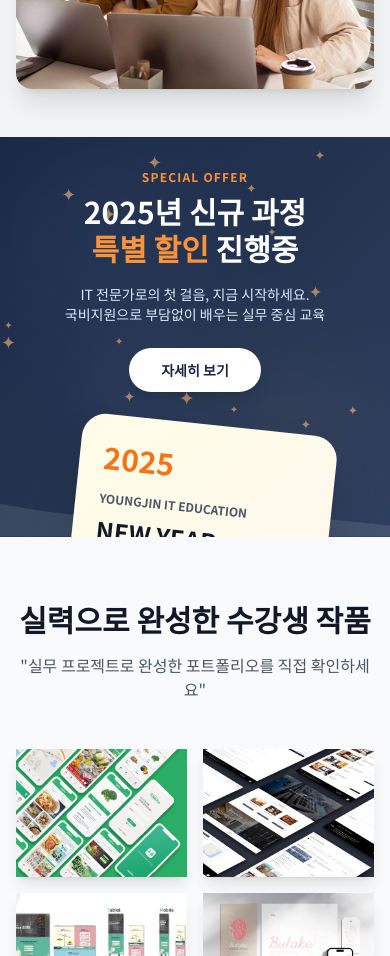
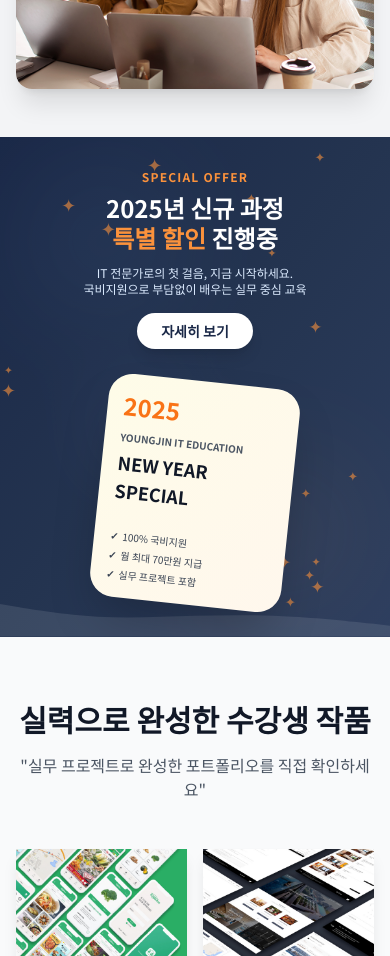
Before and after one commit to yjjob-it/yg-it-homepage, a React (Vite) app: page / in a window 390 px wide. Shown: the part 3360-4316 px from the top of the page. Built offline with nearby package versions, Linux system fonts and the light colour scheme; a web font is replaced by a local one.

Commit message:
Update App.jsx

```diff
--- a/src/App.jsx
+++ b/src/App.jsx
@@ -476,16 +476,21 @@ const CoursesSection = () => {
 
 // Animated Counter Component
 
-const AnimatedCounter = ({ end, duration = 2000, suffix = "" }) => {
+const AnimatedCounter = ({ end, duration = 800, suffix = "" }) => {
   const [count, setCount] = useState(0);
   const [isVisible, setIsVisible] = useState(false);
   const counterRef = useRef(null);
+  const hasAnimated = useRef(false);
 
   useEffect(() => {
     const observer = new IntersectionObserver(
       ([entry]) => {
-        if (entry.isIntersecting && !isVisible) {
+        if (entry.isIntersecting) {
           setIsVisible(true);
+          hasAnimated.current = false;
+        } else {
+          setIsVisible(false);
+          setCount(0);
         }
       },
       { threshold: 0.3 }
@@ -500,20 +505,26 @@ const AnimatedCounter = ({ end, duration = 2000, suffix = "" }) => {
         observer.unobserve(counterRef.current);
       }
     };
-  }, [isVisible]);
+  }, []);
 
   useEffect(() => {
-    if (!isVisible) return;
-
+    if (!isVisible || hasAnimated.current) return;
+
+    hasAnimated.current = true;
     let startTime;
     let animationFrame;
 
+    // easeOutQuad 함수로 더 빠르게 느껴지도록
+    const easeOutQuad = (t) => t * (2 - t);
+
     const animate = (currentTime) => {
       if (!startTime) startTime = currentTime;
-      const progress = (currentTime - startTime) / duration;
+      const elapsed = currentTime - startTime;
+      const progress = Math.min(elapsed / duration, 1);
+      const easedProgress = easeOutQuad(progress);
 
       if (progress < 1) {
-        setCount(Math.floor(end * progress));
+        setCount(Math.floor(end * easedProgress));
         animationFrame = requestAnimationFrame(animate);
       } else {
         setCount(end);
@@ -565,7 +576,6 @@ const StatsSection = () => {
                     clipRule="evenodd"
                   />
                 </svg>
-                {/* 툴팁 */}
                 <div className="absolute left-1/2 -translate-x-1/2 bottom-full mb-2 hidden group-hover:block w-40 sm:w-48 bg-gray-800 text-white text-xs rounded-lg py-2 px-3 z-10 whitespace-normal">
                   IT 관련 분야
                   <br />
@@ -576,7 +586,7 @@ const StatsSection = () => {
             </div>
             <div className="flex items-center justify-center gap-1 sm:gap-2">
               <p className="text-3xl sm:text-4xl md:text-5xl font-bold bg-gradient-to-r from-orange-500 to-red-500 bg-clip-text text-transparent">
-                <AnimatedCounter end={85} suffix="%" />
+                <AnimatedCounter end={85} suffix="%" duration={1000} />
               </p>
               <svg
                 className="w-10 h-10 sm:w-12 sm:h-12 md:w-16 md:h-16 text-orange-500 flex-shrink-0"
@@ -606,7 +616,6 @@ const StatsSection = () => {
                     clipRule="evenodd"
                   />
                 </svg>
-                {/* 툴팁 */}
                 <div className="absolute left-1/2 -translate-x-1/2 bottom-full mb-2 hidden group-hover:block w-40 sm:w-48 bg-gray-800 text-white text-xs rounded-lg py-2 px-3 z-10 whitespace-normal">
                   수강생들의
                   <br />
@@ -617,7 +626,7 @@ const StatsSection = () => {
             </div>
             <div className="flex items-center justify-center gap-1 sm:gap-2">
               <p className="text-3xl sm:text-4xl md:text-5xl font-bold bg-gradient-to-r from-blue-500 to-indigo-500 bg-clip-text text-transparent">
-                <AnimatedCounter end={96} suffix="%" />
+                <AnimatedCounter end={96} suffix="%" duration={1000} />
               </p>
               <svg
                 className="w-10 h-10 sm:w-12 sm:h-12 md:w-16 md:h-16 text-orange-500 flex-shrink-0"
@@ -647,7 +656,6 @@ const StatsSection = () => {
                     clipRule="evenodd"
                   />
                 </svg>
-                {/* 툴팁 */}
                 <div className="absolute left-1/2 -translate-x-1/2 bottom-full mb-2 hidden group-hover:block w-40 sm:w-48 bg-gray-800 text-white text-xs rounded-lg py-2 px-3 z-10 whitespace-normal">
                   평균 포트폴리오 완성 기간입니다
                   <div className="absolute top-full left-1/2 -translate-x-1/2 border-4 border-transparent border-t-gray-800"></div>
@@ -655,7 +663,7 @@ const StatsSection = () => {
               </div>
             </div>
             <p className="text-3xl sm:text-4xl md:text-5xl font-bold bg-gradient-to-r from-purple-500 to-pink-500 bg-clip-text text-transparent">
-              <AnimatedCounter end={5} suffix="개월" />
+              <AnimatedCounter end={5} suffix="개월" duration={1000} />
             </p>
           </div>
         </div>
@@ -810,19 +818,20 @@ const FeatureSections = () => {
 //FullWidthBannerSection
 const FullWidthBannerSection = () => {
   return (
-    <section className="relative w-full h-[400px] md:h-[500px] overflow-hidden bg-gradient-to-br from-[#1a2847] via-[#243450] to-[#2d3e5f]">
+    <section className="relative w-full h-[500px] md:h-[500px] overflow-hidden bg-gradient-to-br from-[#1a2847] via-[#243450] to-[#2d3e5f]">
+      {/* 배경 장식 요소 */}
       <div className="absolute inset-0 opacity-10">
         <div className="absolute top-10 left-10 w-32 h-32 md:w-64 md:h-64 bg-blue-300 rounded-full blur-3xl"></div>
         <div className="absolute bottom-10 right-10 w-32 h-32 md:w-64 md:h-64 bg-orange-300 rounded-full blur-3xl"></div>
         <div className="absolute top-1/2 left-1/4 w-20 h-20 md:w-40 md:h-40 bg-indigo-300 rounded-full blur-2xl"></div>
       </div>
 
-      {/* 별 장식 */}
+      {/* 별무늬 */}
       <div className="absolute inset-0 overflow-hidden">
         {[...Array(20)].map((_, i) => (
           <div
             key={i}
-            className="absolute text-orange-300 opacity-60"
+            className="absolute text-orange-400 opacity-60"
             style={{
               left: `${Math.random() * 100}%`,
               top: `${Math.random() * 100}%`,
@@ -835,59 +844,59 @@ const FullWidthBannerSection = () => {
       </div>
 
       {/* 메인 컨텐츠 */}
-      <div className="relative z-10 h-full max-w-7xl mx-auto px-4 flex flex-col md:flex-row items-center justify-between">
+      <div className="relative z-10 h-full max-w-7xl mx-auto px-4 flex flex-col md:flex-row items-center justify-between py-8 md:py-0">
         {/* 왼쪽 텍스트 영역 */}
-        <div className="text-white text-center md:text-left mb-8 md:mb-0 mt-8 md:mt-0">
+        <div className="text-white text-center md:text-left mb-6 md:mb-0">
           <p className="text-orange-400 text-xs md:text-sm font-semibold mb-2 tracking-widest uppercase">
             Special Offer
           </p>
-          <h2 className="text-3xl md:text-5xl lg:text-6xl font-bold mb-4 leading-tight">
+          <h2 className="text-2xl md:text-5xl lg:text-6xl font-bold mb-3 md:mb-4 leading-tight">
             2025년 신규 과정
             <br />
             <span className="text-orange-400">특별 할인</span> 진행중
           </h2>
-          <p className="text-blue-100 text-sm md:text-base mb-6 max-w-md">
+          <p className="text-blue-100 text-xs md:text-base mb-4 md:mb-6 max-w-md mx-auto md:mx-0">
             IT 전문가로의 첫 걸음, 지금 시작하세요.
             <br />
             국비지원으로 부담없이 배우는 실무 중심 교육
           </p>
-          <button className="bg-white text-[#1a2847] px-8 py-3 rounded-full font-bold text-sm md:text-base hover:bg-orange-400 hover:text-white transition-all duration-300 shadow-lg hover:shadow-xl transform hover:scale-105">
+          <button className="bg-white text-[#1a2847] px-6 md:px-8 py-2 md:py-3 rounded-full font-bold text-sm md:text-base hover:bg-orange-400 hover:text-white transition-all duration-300 shadow-lg hover:shadow-xl transform hover:scale-105">
             자세히 보기
           </button>
         </div>
 
         {/* 오른쪽 이미지/카드 영역 */}
         <div className="relative">
-          <div className="w-64 h-80 md:w-80 md:h-96 bg-gradient-to-br from-yellow-50 to-orange-50 rounded-3xl shadow-2xl transform rotate-6 hover:rotate-0 transition-transform duration-500 overflow-hidden">
+          <div className="w-48 h-56 md:w-80 md:h-96 bg-gradient-to-br from-yellow-50 to-orange-50 rounded-3xl shadow-2xl transform rotate-6 hover:rotate-0 transition-transform duration-500 overflow-hidden">
             {/* 카드 내용 */}
-            <div className="absolute inset-0 p-6 md:p-8 flex flex-col justify-between">
+            <div className="absolute inset-0 p-4 md:p-8 flex flex-col justify-between">
               <div>
-                <div className="flex items-center mb-4">
-                  <h3 className="text-3xl md:text-4xl font-bold text-orange-500">
+                <div className="flex items-center mb-2 md:mb-4">
+                  <h3 className="text-2xl md:text-4xl font-bold text-orange-500">
                     2025
                   </h3>
                 </div>
-                <p className="text-gray-600 text-xs md:text-sm font-semibold mb-2">
+                <p className="text-gray-600 text-[10px] md:text-sm font-semibold mb-1 md:mb-2">
                   YOUNGJIN IT EDUCATION
                 </p>
-                <h4 className="text-2xl md:text-3xl font-bold text-gray-900 mb-4">
+                <h4 className="text-lg md:text-3xl font-bold text-gray-900 mb-2 md:mb-4">
                   NEW YEAR
                   <br />
                   SPECIAL
                 </h4>
               </div>
 
-              <div className="space-y-2">
-                <div className="flex items-center text-xs md:text-sm text-gray-700">
-                  <span className="font-semibold mr-2">✓</span>
+              <div className="space-y-1 md:space-y-2">
+                <div className="flex items-center text-[10px] md:text-sm text-gray-700">
+                  <span className="font-semibold mr-1 md:mr-2">✓</span>
                   <span>100% 국비지원</span>
                 </div>
-                <div className="flex items-center text-xs md:text-sm text-gray-700">
-                  <span className="font-semibold mr-2">✓</span>
+                <div className="flex items-center text-[10px] md:text-sm text-gray-700">
+                  <span className="font-semibold mr-1 md:mr-2">✓</span>
                   <span>월 최대 70만원 지급</span>
                 </div>
-                <div className="flex items-center text-xs md:text-sm text-gray-700">
-                  <span className="font-semibold mr-2">✓</span>
+                <div className="flex items-center text-[10px] md:text-sm text-gray-700">
+                  <span className="font-semibold mr-1 md:mr-2">✓</span>
                   <span>실무 프로젝트 포함</span>
                 </div>
               </div>
@@ -896,6 +905,7 @@ const FullWidthBannerSection = () => {
         </div>
       </div>
 
+      {/* 하단 물결무늬 */}
       <div className="absolute bottom-0 left-0 right-0">
         <svg
           viewBox="0 0 1440 120"
```
